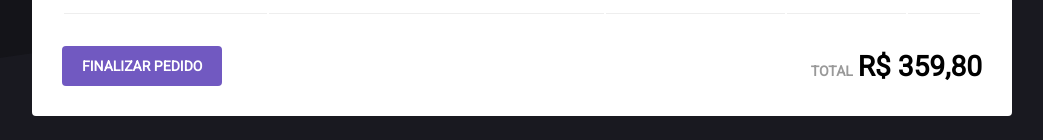
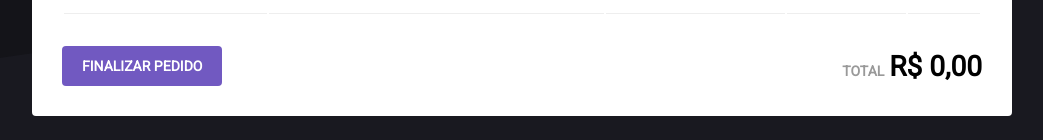
Before and after one commit to AlanPoveda/third-challenge-react, a React (Create React App) app: page /cart in a window 1280 px wide. Shown: the part 327-467 px from the top of the page, without its empty margins (118-1161 px from the left). Built offline with nearby package versions, Linux system fonts and the light colour scheme.

Commit message:
Insert total value with the right format

```diff
--- a/src/pages/Cart/index.tsx
+++ b/src/pages/Cart/index.tsx
@@ -20,23 +20,20 @@ interface Product {
 const Cart = (): JSX.Element => {
     const { cart, removeProduct, updateProductAmount } = useCart();
 
-    const total = 0;
-
     const cartFormatted = cart.map((product) => ({
         id: product.id,
         title: product.title,
         price: formatPrice(product.price),
         image: product.image,
         amount: product.amount,
-        subTotal: formatPrice(product.amount * product.price)
+        subTotal: formatPrice(product.amount * product.price),
     }));
 
-    //const total =
-    //formatPrice(
-    //cart.reduce((sumTotal, product) => {
-    // TODO
-    //}, 0)
-    //)
+    const total = formatPrice(
+        cart.reduce((sumTotal, product) => {
+            return (sumTotal += product.price);
+        }, 0),
+    );
 
     function handleProductIncrement(product: Product) {
         // TODO
@@ -63,7 +60,8 @@ const Cart = (): JSX.Element => {
                     </tr>
                 </thead>
                 <tbody>
-                    {cartFormatted.map(({ id, title, price, image, amount, subTotal }) => {
+                    {cartFormatted.map(
+                        ({ id, title, price, image, amount, subTotal }) => {
                             return (
                                 <tr data-testid="product" key={id}>
                                     <td>
@@ -81,7 +79,9 @@ const Cart = (): JSX.Element => {
                                                 disabled={amount <= 1}
                                                 // onClick={() => handleProductDecrement()}
                                             >
-                                            <MdRemoveCircleOutline size={20} />
+                                                <MdRemoveCircleOutline
+                                                    size={20}
+                                                />
                                             </button>
                                             <input
                                                 type="text"
@@ -112,7 +112,8 @@ const Cart = (): JSX.Element => {
                                     </td>
                                 </tr>
                             );
-                    })}
+                        },
+                    )}
 
                     <tr data-testid="product">
                         <td>
@@ -171,7 +172,7 @@ const Cart = (): JSX.Element => {
 
                 <Total>
                     <span>TOTAL</span>
-                    <strong>R$ 359,80</strong>
+                    <strong>{total}</strong>
                 </Total>
             </footer>
         </Container>
```
Lines whose indentation alone changed are shown as unchanged.
